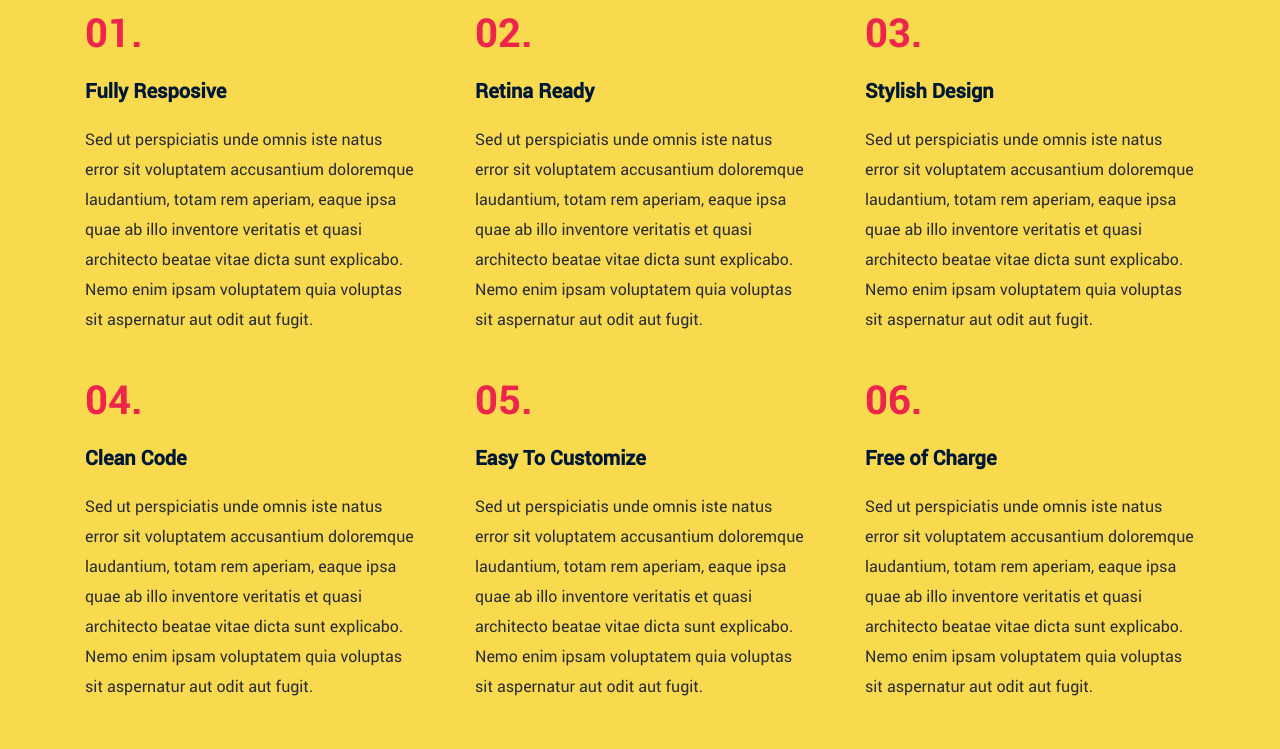
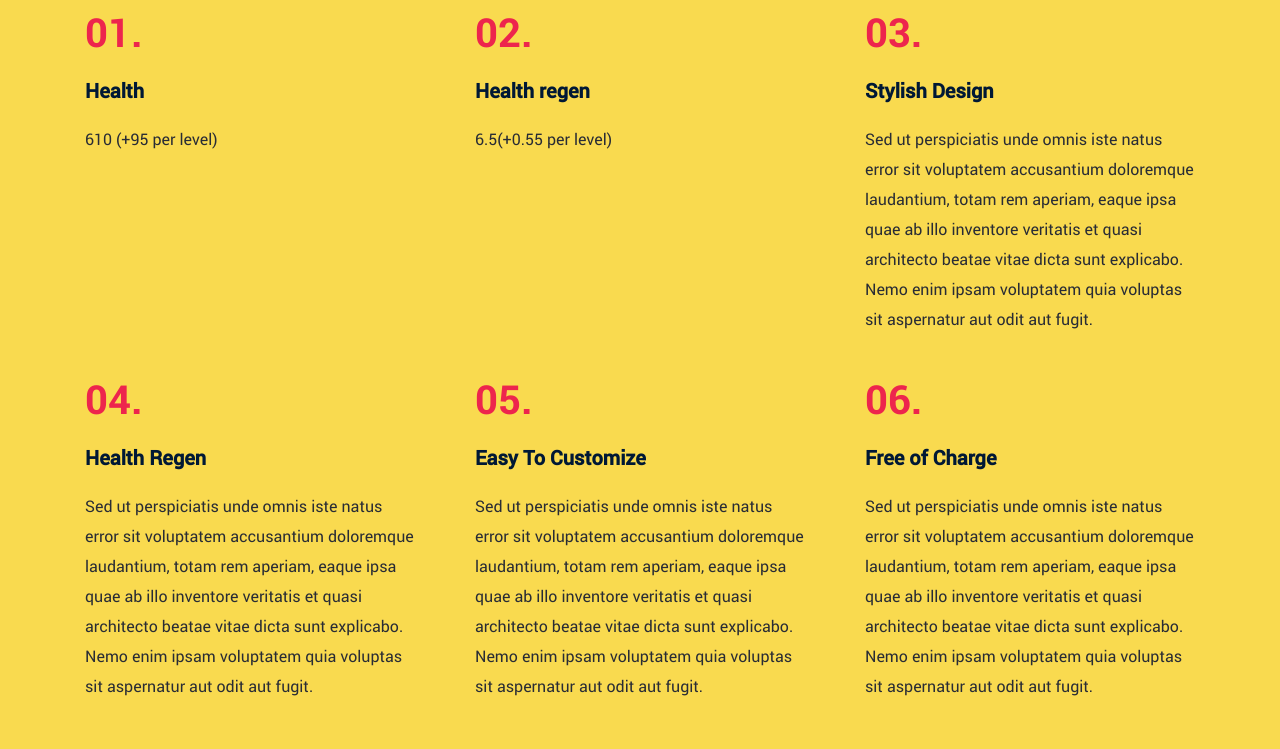
Before and after one commit to ineedadog/pageexample3, a plain HTML site: page index.html in a window 1280 px wide. Shown: the part 1094-1843 px from the top of the page. Drawn offline with Linux system fonts and the light colour scheme; files whose address does not match are found by name.

Commit message:
Update index.html

```diff
--- a/index.html
+++ b/index.html
@@ -90,7 +90,7 @@
 		   <div class="row intro-content">
 		   	<div class="col-twelve">
 
-		   		<h3 class="animate-intro">Tahm Kench </h3>
+		   		<h3 class="animate-intro">Sonia </h3>
 
 					<h1 class="animate-intro">
 						The river king
@@ -134,9 +134,9 @@
 
 					   <div class="feature-content">
 
-              	   	<h3>Fully Resposive</h3>
+              	   	<h3> Health</h3>
 
-							<p>Sed ut perspiciatis unde omnis iste natus error sit voluptatem accusantium doloremque laudantium, totam rem aperiam, eaque ipsa quae ab illo inventore veritatis et quasi architecto beatae vitae dicta sunt explicabo. Nemo enim ipsam voluptatem quia voluptas sit aspernatur aut odit aut fugit.
+							<p>610 (+95 per level)
 						   </p>
 
 						</div>
@@ -149,9 +149,9 @@
 
 					   <div class="feature-content">
 
-              	   	<h3>Retina Ready</h3>
+              	   	<h3>Health regen</h3>
 
-							<p>Sed ut perspiciatis unde omnis iste natus error sit voluptatem accusantium doloremque laudantium, totam rem aperiam, eaque ipsa quae ab illo inventore veritatis et quasi architecto beatae vitae dicta sunt explicabo. Nemo enim ipsam voluptatem quia voluptas sit aspernatur aut odit aut fugit.
+							<p>6.5(+0.55 per level)
 						   </p>
 
 						</div>
@@ -179,7 +179,7 @@
 
 					   <div class="feature-content">
 
-              	   	<h3>Clean Code</h3>
+              	   	<h3>Health Regen</h3>
 
 							<p>Sed ut perspiciatis unde omnis iste natus error sit voluptatem accusantium doloremque laudantium, totam rem aperiam, eaque ipsa quae ab illo inventore veritatis et quasi architecto beatae vitae dicta sunt explicabo. Nemo enim ipsam voluptatem quia voluptas sit aspernatur aut odit aut fugit.
 						   </p>
```
